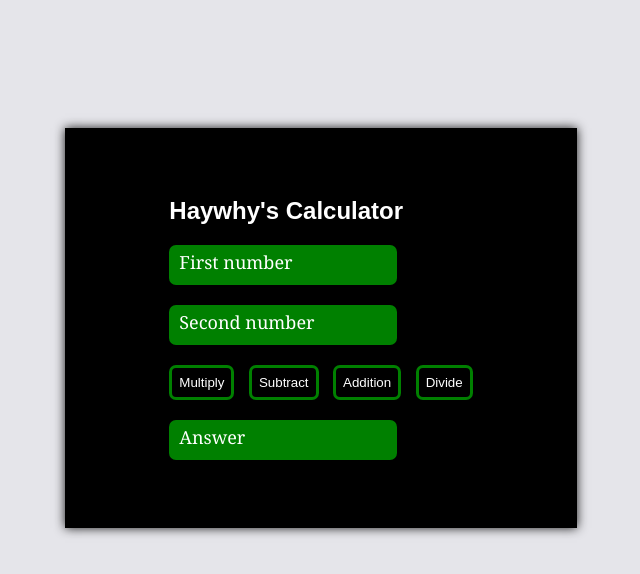
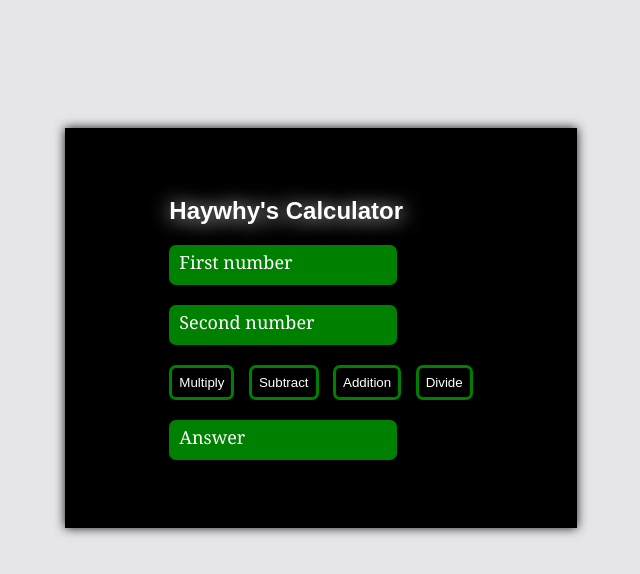
Before and after one commit to haywhyyhwyah/Calculator-assignment, a plain HTML site: page index.html in a window 1280 px wide. Shown: the whole page, without its empty margins (319-959 px from the left). Drawn offline with Linux system fonts and the light colour scheme.

Commit message:
initial commit

```diff
--- a/index.html
+++ b/index.html
@@ -9,7 +9,7 @@
 <body>
     <div class="parent">
         <div class="sub-parent">
-            <h2 style="color: white;">Haywhy's Calculator</h2>
+            <h2 style="color: white; text-shadow: 1px 1px 20px;">Haywhy's Calculator</h2>
             <input type="number" placeholder="First number" id="numberOne" class="input1"><br>
             <input type="number" placeholder="Second number" id="numberTwo" class="input1"> <br>
             <button style="margin-top: 20px;" class="button1" onclick="multiply()">Multiply</button>
```
